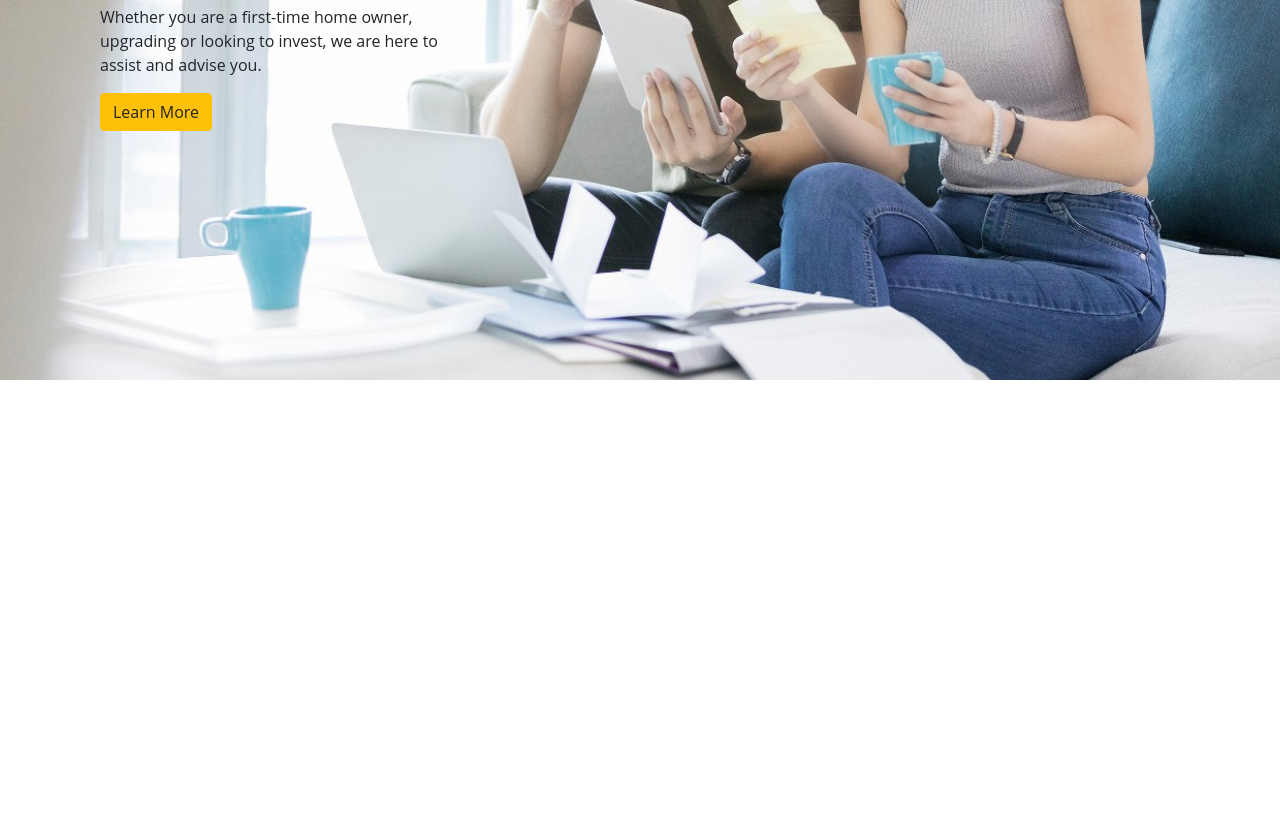
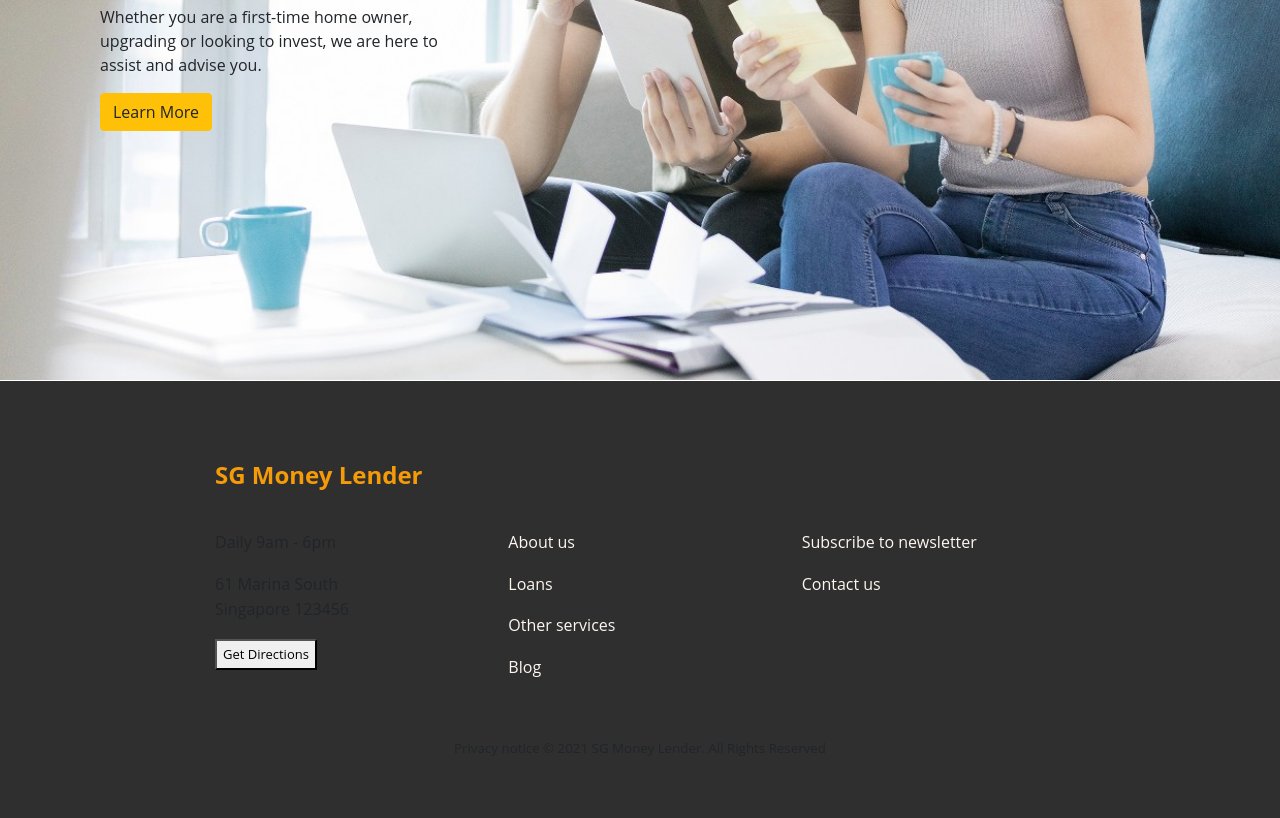
Before and after one commit to richardsonqiu/money-lender-website, a plain HTML site: page loans.html in a window 1280 px wide. Shown: the part 2547-3365 px from the top of the page. Before the commit the page ends 2928 px from the top, so only its background shows below. Drawn offline with nearby package versions, Linux system fonts and the light colour scheme.

Commit message:
Add footer

```diff
--- a/loans.html
+++ b/loans.html
@@ -154,6 +154,35 @@
             </div>
         </div>
     </div>
+    <footer>
+    <div class="container-fluid">
+        <div class="row">
+            <div class="col-12 dark-text" style="padding-bottom: 32px;"><h4>SG Money Lender</h4></div>
+        </div>
+        <div class="row dark-text">
+            <div class="col-md-4">
+                <p>Daily 9am - 6pm</p>
+                <p>61 Marina South<br>Singapore 123456</p>
+
+                <button class="button-filled" style="font-size: small;" onclick="location.href=('https://www.google.com/maps/dir/Nanyang+Drive,+NTU+North+Spine+Plaza,+Singapore/Moneylender+Singapore,+Singapore+238164/@1.3170488,103.7311568,13z/data=!3m1!4b1!4m14!4m13!1m5!1m1!1s0x31da0f0ac6affff9:0x31f01545f2a58d3f!2m2!1d103.6808217!2d1.347064!1m5!1m1!1s0x31da1990db4f28ad:0x67541aecdade9d2a!2m2!1d103.8379945!2d1.3002663!3e3')">Get Directions</button>
+            </div>
+            <div class="col-md-4">
+                <a href="#"><p>About us</p></a>
+                <a href="loans.html"><p>Loans</p></a>
+                <a href="#"><p>Other services</p></a>
+                <a href="#"><p>Blog</p></a>
+            </div>
+            <div class="col-md-4">
+                <a href="#"><p>Subscribe to newsletter</p></a>
+                <a href="contact.html"><p>Contact us</p></a>
+            </div>
+
+        </div>
+        <div class="row" style="text-align: center; padding-top: 40px;">
+            <div class="col-12 dark-text" style="font-size: smaller;"><p>Privacy notice © 2021 SG Money Lender. All Rights Reserved</p></div>
+        </div>
+    </div>
+</footer>
 </body>
 
 </html>
```
